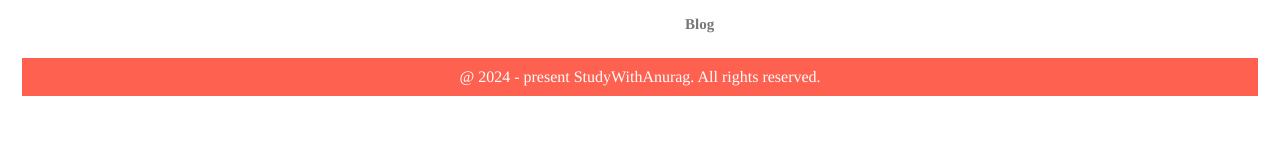
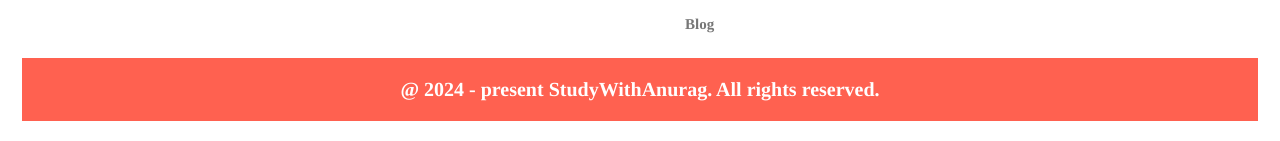
Before and after one commit to Anurag1778/stydywithanurag, a plain HTML site: page index.html in a window 1280 px wide. Shown: the part 2660-2801 px from the top of the page. Before the commit the page ends 2776 px from the top, so only its background shows below. Drawn offline with Linux system fonts and the light colour scheme.

Commit message:
completed

```diff
--- a/style.css
+++ b/style.css
@@ -686,5 +686,7 @@ color: gray;
 .footer-copyright {
   background-color: #FF6150;
   color: #fff;
-  padding: 10px;
+  padding: 20px;
+  font-weight: bold;
+  font-size: 20px;
 }
```
